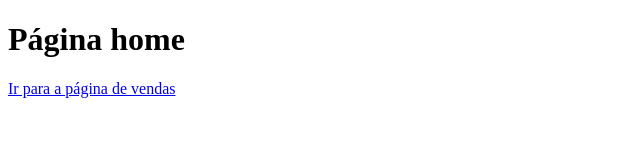
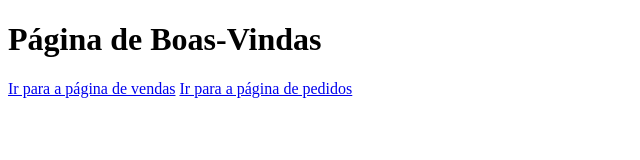
Before and after one commit to FabioL-96/aulagithub, a plain HTML site: page index.html in a window 1280 px wide. Shown: the whole page, without its empty margins (0-640 px from the left). Drawn offline with Linux system fonts and the light colour scheme.

```diff
--- a/index.html
+++ b/index.html
@@ -1,13 +1,17 @@
 <!DOCTYPE html>
 <html lang="en">
+
 <head>
     <meta charset="UTF-8">
     <meta http-equiv="X-UA-Compatible" content="IE=edge">
     <meta name="viewport" content="width=device-width, initial-scale=1.0">
     <title>Document</title>
 </head>
+
 <body>
-    <h1>Página home</h1>
+    <h1>Página de Boas-Vindas</h1>
     <a href="vendas.html">Ir para a página de vendas</a>
+    <a href="pedidos.html">Ir para a página de pedidos</a>
 </body>
+
 </html>
```
Also changed, not shown: pedidos.html (+1 -0 lines).
